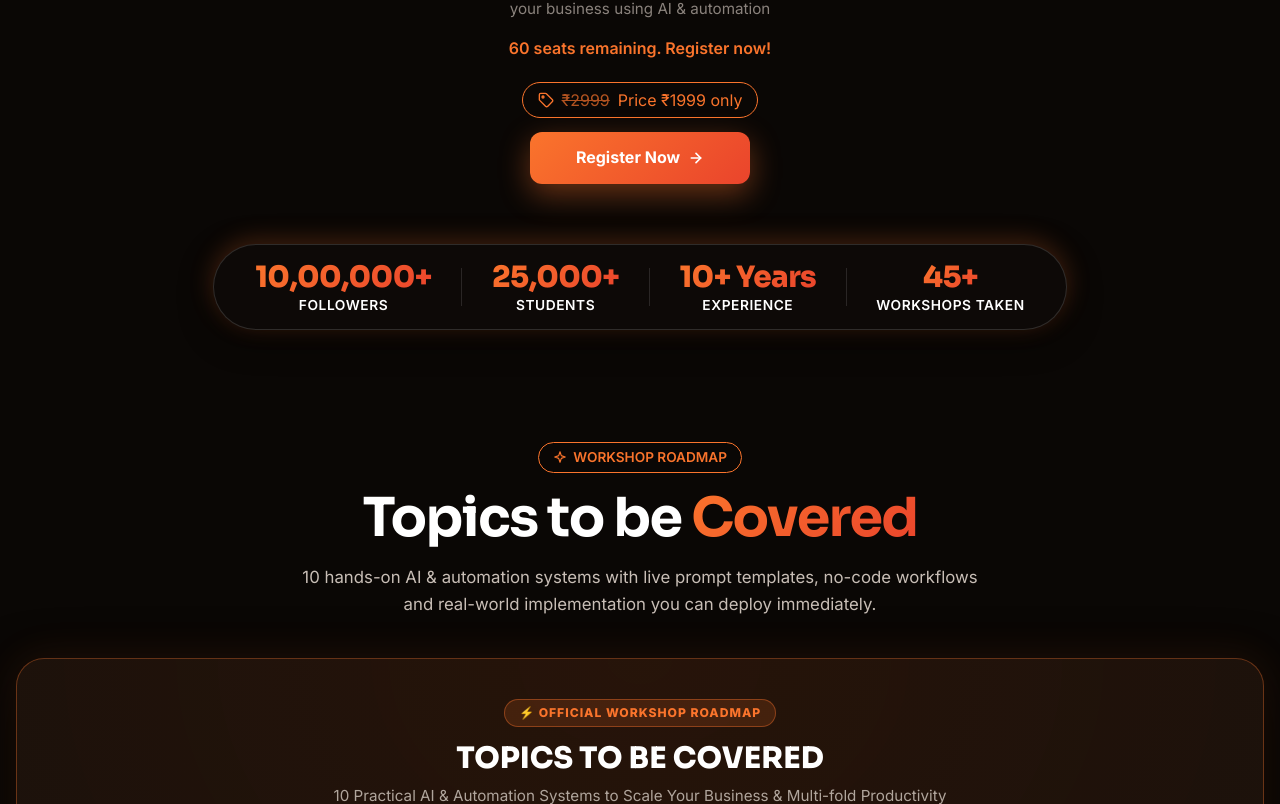
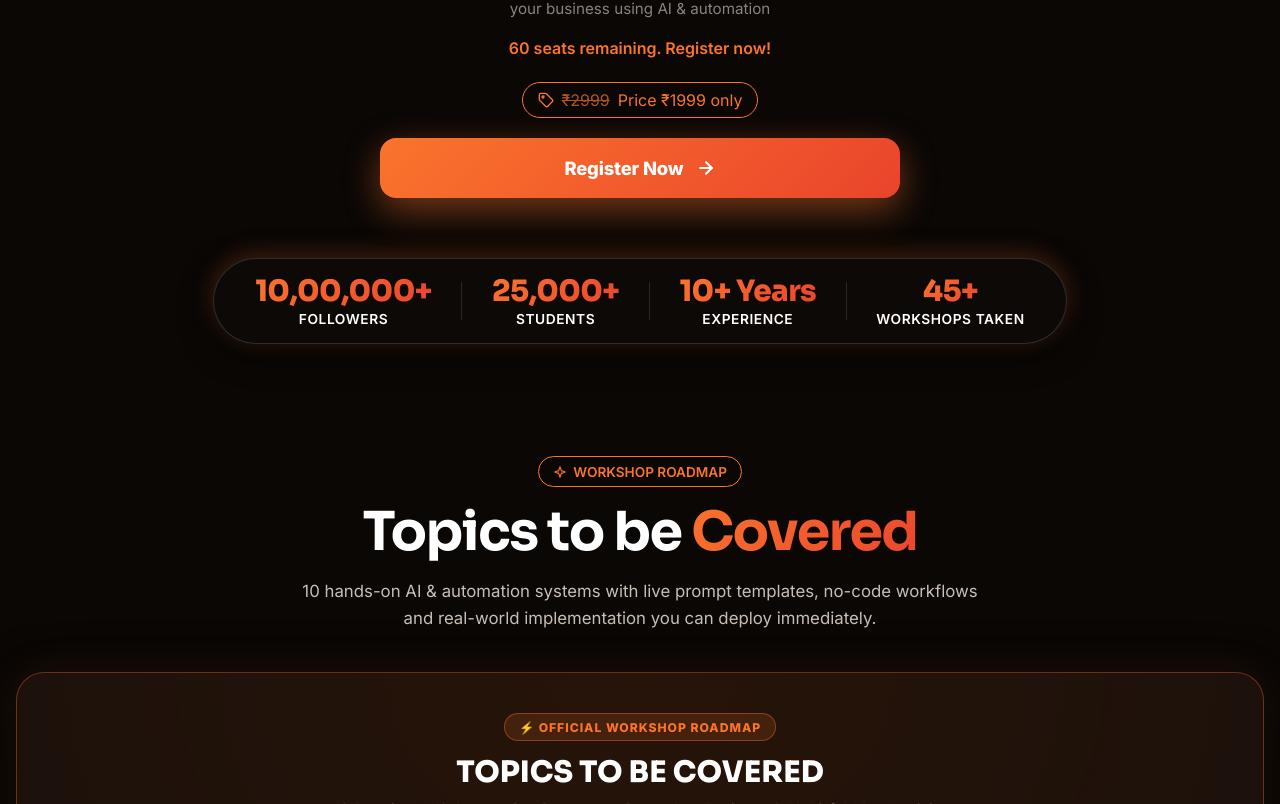
Before and after one commit to sagarsocialselleracademy/ai-school-raipur, a React (Vite) app: page / in a window 1280 px wide. Shown: the part 936-1740 px from the top of the page. Built offline with nearby package versions, Linux system fonts and the light colour scheme.

Commit message:
Deploy: Increase hero and CTA button length and prominence (cache purge v23)

```diff
--- a/deploy-dist.cjs
+++ b/deploy-dist.cjs
@@ -19,7 +19,7 @@ fs.writeFileSync(path.join(distDir, '.nojekyll'), '');
 console.log('2. Pushing source code to main branch...');
 try {
   execSync('git add -A', { cwd: projectDir, env, stdio: 'inherit' });
-  execSync('git commit -m "Deploy: 10 topics covered roadmap card, no check emojis, pass popup modal, and all revisions (v22)"', { cwd: projectDir, env, stdio: 'inherit' });
+  execSync('git commit -m "Deploy: Increase hero and CTA button length and prominence (cache purge v23)"', { cwd: projectDir, env, stdio: 'inherit' });
 } catch {}
 execSync('git push origin main', { cwd: projectDir, env, stdio: 'inherit' });
 
@@ -30,7 +30,7 @@ execSync('git config user.email "socialselleracademy@gmail.com"', { cwd: distDir
 try { execSync('git remote remove origin', { cwd: distDir, env, stdio: 'ignore' }); } catch {}
 execSync('git remote add origin https://github.com/sagarsocialselleracademy/ai-school-raipur.git', { cwd: distDir, env, stdio: 'inherit' });
 execSync('git add -A', { cwd: distDir, env, stdio: 'inherit' });
-execSync('git commit -m "Deploy: 10 topics covered roadmap card, no check emojis, pass popup modal, and all revisions (v22)"', { cwd: distDir, env, stdio: 'inherit' });
+execSync('git commit -m "Deploy: Increase hero and CTA button length and prominence (cache purge v23)"', { cwd: distDir, env, stdio: 'inherit' });
 execSync('git push -f origin hostinger-deploy', { cwd: distDir, env, stdio: 'inherit' });
 
 console.log('4. Configuring GitHub Pages on hostinger-deploy branch...');
--- a/src/lib/cms.ts
+++ b/src/lib/cms.ts
@@ -21,14 +21,14 @@ import {
 
 const STORAGE_KEYS = {
   AUTH: 'aischool_auth_token',
-  SETTINGS: 'aischool_settings_v22',
-  PAGES: 'aischool_pages_v22',
-  NAV: 'aischool_nav_v22',
-  COURSES: 'aischool_courses_v22',
-  TESTIMONIALS: 'aischool_testimonials_v22',
-  FAQS: 'aischool_faqs_v22',
-  LEADS: 'aischool_leads_v22',
-  MEDIA: 'aischool_media_v22',
+  SETTINGS: 'aischool_settings_v23',
+  PAGES: 'aischool_pages_v23',
+  NAV: 'aischool_nav_v23',
+  COURSES: 'aischool_courses_v23',
+  TESTIMONIALS: 'aischool_testimonials_v23',
+  FAQS: 'aischool_faqs_v23',
+  LEADS: 'aischool_leads_v23',
+  MEDIA: 'aischool_media_v23',
 };
 
 // Automatic Cache Purge: Clean up any stale localStorage from older deployments so all visitors get fresh sections
@@ -37,7 +37,7 @@ if (typeof window !== 'undefined') {
     const keysToRemove: string[] = [];
     for (let i = 0; i < localStorage.length; i++) {
       const k = localStorage.key(i);
-      if (k && k.startsWith('aischool_') && !k.endsWith('_v22') && k !== STORAGE_KEYS.AUTH) {
+      if (k && k.startsWith('aischool_') && !k.endsWith('_v23') && k !== STORAGE_KEYS.AUTH) {
         keysToRemove.push(k);
       }
     }
--- a/src/styles/index.css
+++ b/src/styles/index.css
@@ -1105,3 +1105,57 @@
     white-space: normal;
   }
 }
+
+/* Increased Button Length & Prominence */
+.hero-cta {
+  display: flex;
+  justify-content: center;
+  align-items: center;
+  margin-top: 1.25rem;
+  width: 100%;
+}
+
+.hero-cta .cta-btn,
+.cta-card .cta-btn {
+  min-width: clamp(320px, 42vw, 520px);
+  max-width: 540px;
+  min-height: 60px;
+  padding: 1.1rem 3.5rem;
+  font-size: 1.15rem;
+  font-weight: 800;
+  letter-spacing: -0.01em;
+  border-radius: 16px;
+  gap: 0.75rem;
+  box-shadow: 0 12px 36px rgba(250, 116, 44, 0.45);
+  transition: transform 0.2s ease, box-shadow 0.2s ease, filter 0.2s ease;
+}
+
+.hero-cta .cta-btn svg,
+.cta-card .cta-btn svg {
+  width: 20px;
+  height: 20px;
+  transition: transform 0.2s ease;
+}
+
+.hero-cta .cta-btn:hover,
+.cta-card .cta-btn:hover {
+  transform: translateY(-2px) scale(1.02);
+  box-shadow: 0 16px 44px rgba(250, 116, 44, 0.6);
+}
+
+.hero-cta .cta-btn:hover svg,
+.cta-card .cta-btn:hover svg {
+  transform: translateX(4px);
+}
+
+@media (max-width: 640px) {
+  .hero-cta .cta-btn,
+  .cta-card .cta-btn {
+    width: 100%;
+    min-width: 0;
+    max-width: 380px;
+    min-height: 54px;
+    padding: 0.95rem 1.75rem;
+    font-size: 1.05rem;
+  }
+}
```
